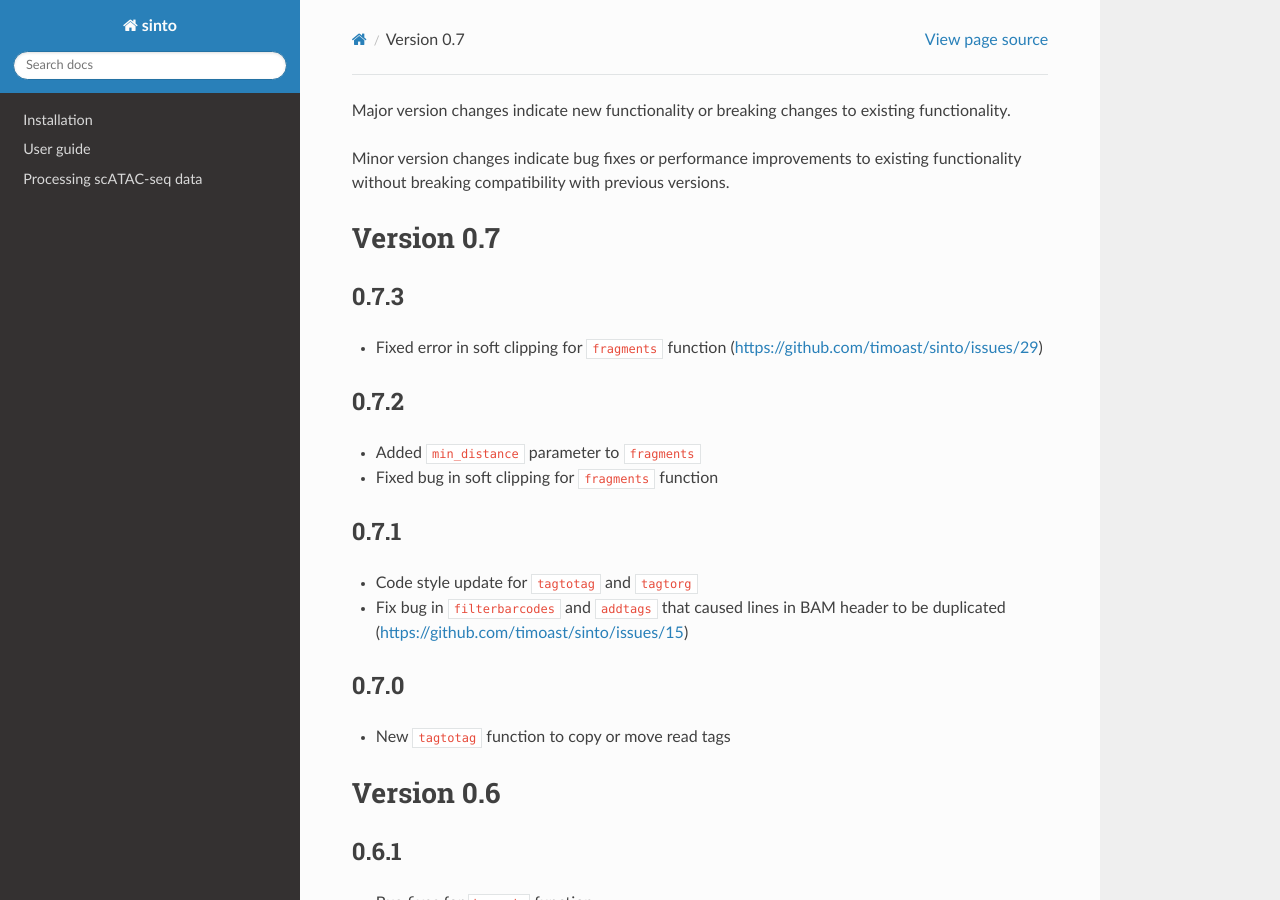
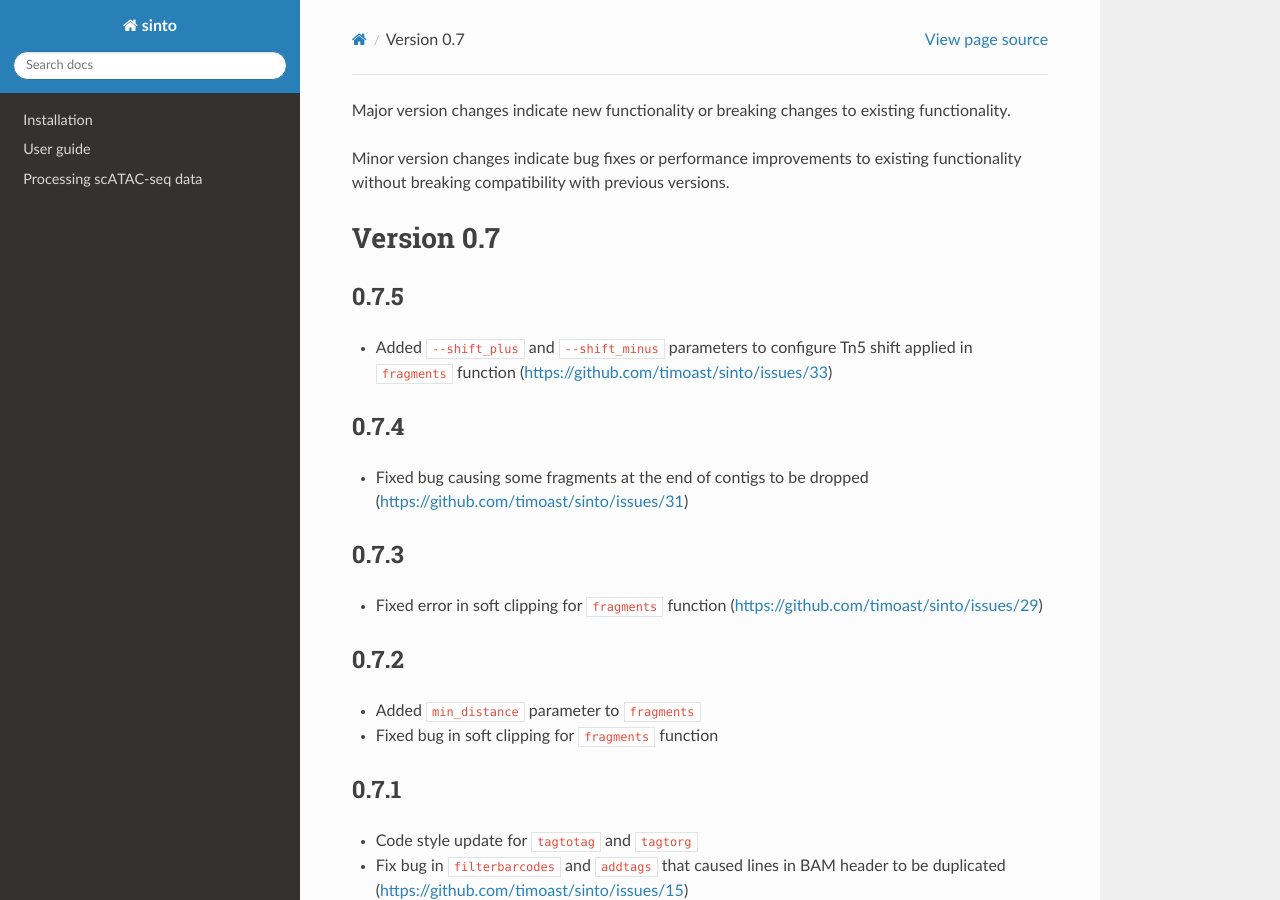
Before and after one commit to timoast/sinto, a Sphinx documentation site: the page built from docs/release_notes.rst, in a window 1280 px wide and 900 px high. Built offline with Sphinx 7.4.7 and the Read the Docs theme 2.0.0, drawn with Linux system fonts in a browser that asks for light colours.

Commit message:
Update release notes

```diff
--- a/docs/release_notes.rst
+++ b/docs/release_notes.rst
@@ -7,6 +7,16 @@ without breaking compatibility with previous versions.
 
 Version 0.7
 -----------
+
+0.7.5
+~~~~~
+
+- Added ``--shift_plus`` and ``--shift_minus`` parameters to configure Tn5 shift applied in ``fragments`` function (https://github.com/timoast/sinto/issues/33)
+
+0.7.4
+~~~~~
+
+- Fixed bug causing some fragments at the end of contigs to be dropped (https://github.com/timoast/sinto/issues/31)
 
 0.7.3
 ~~~~~
```
